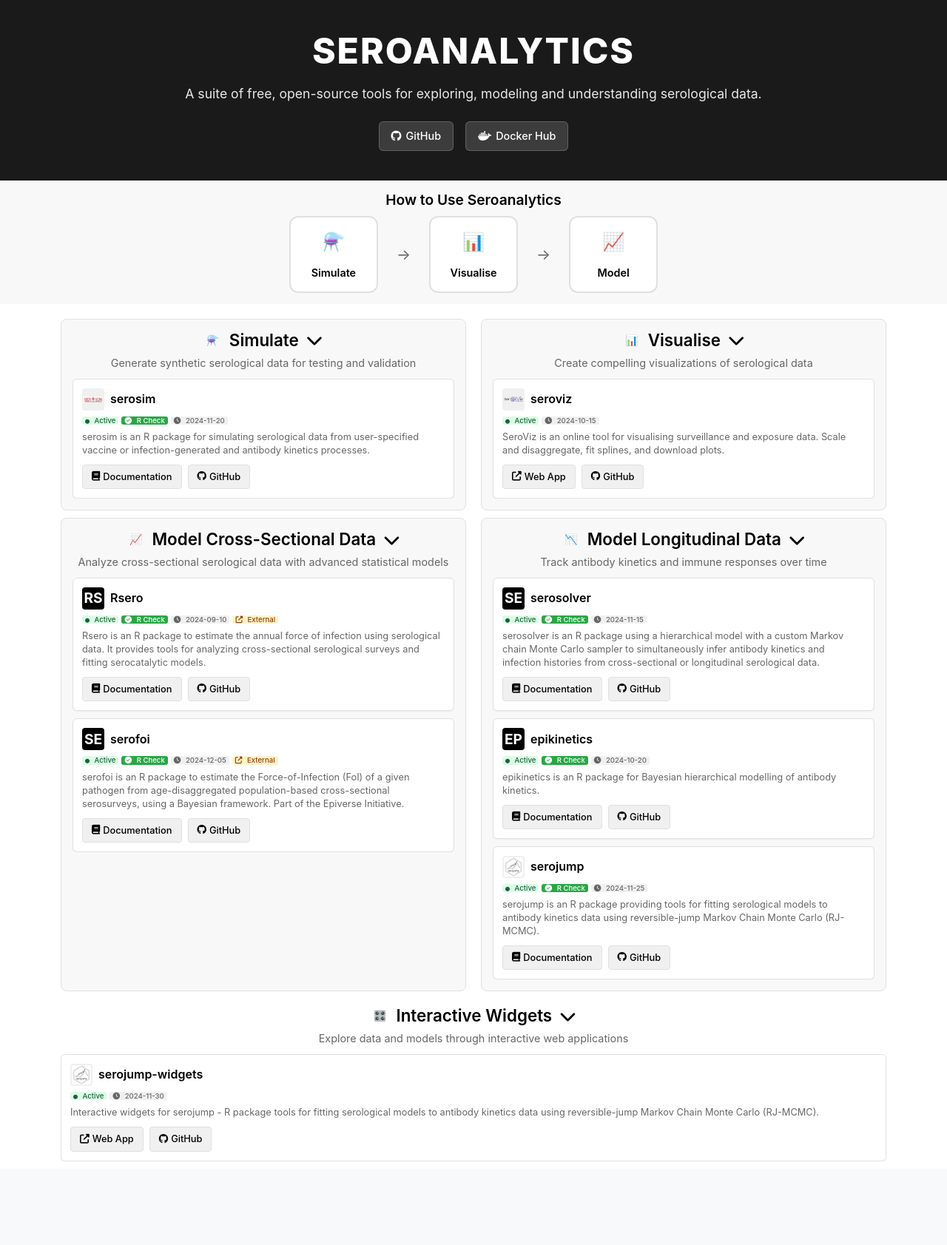
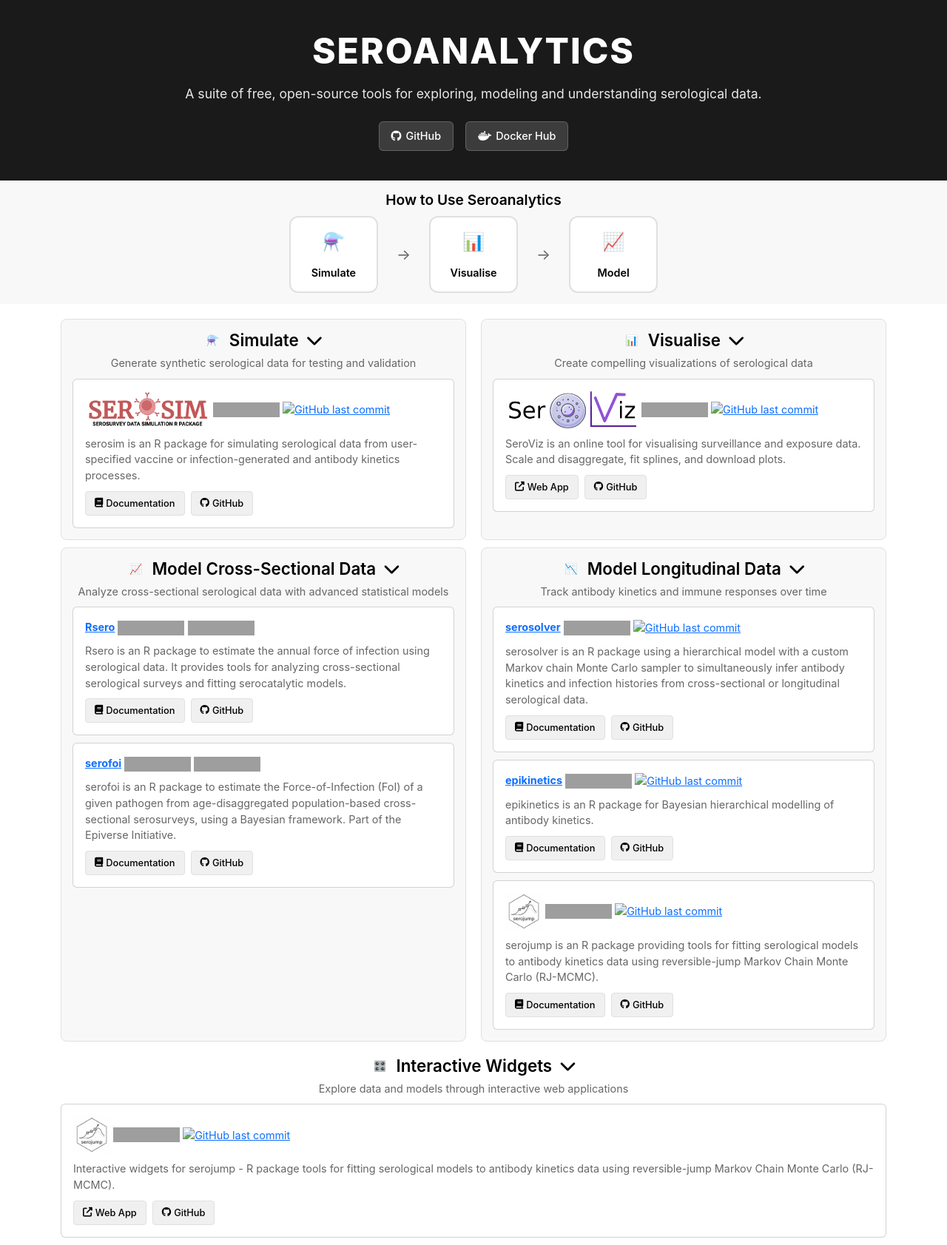
Before and after one commit to seroanalytics/seroanalytics.github.io, a Jekyll site: the page built from index.md, in a window 1280 px wide. Shown: the whole page at 74% size. Built offline with Jekyll 4.4.1, drawn with Linux system fonts in a browser that asks for light colours; before the commit the page ends 1580 px from its top, so only the background shows below that; grey boxes are pictures that could not be loaded.

Commit message:
Updated website

```diff
--- a/_includes/tool.html
+++ b/_includes/tool.html
@@ -1,44 +1,30 @@
-<div class="tool-card">
-    <div class="tool-header">
+<div class="card">
+    <div class="card-body">
+        <p class="card-text text-start">
             {% if tool.logo %}
-        <img src="assets/{{ tool.logo }}" alt="{{ tool.name }} logo" class="tool-logo">
+            <a href="{{ tool.docs | default: tool.web }}"><img
+                    src="assets/{{ tool.logo }}"
+                    alt="{{ tool.name }} logo"
+                    height="50"/></a>
             {% else %}
-        <div class="tool-logo" style="display: flex; align-items: center; justify-content: center; background: var(--primary-color); color: white; font-weight: 700; font-size: 1.2rem;">
-            {{ tool.name | slice: 0, 2 | upcase }}
-        </div>
+            <a href="{{ tool.docs | default: tool.web }}"><b>{{ tool.name }}</b></a>
             {% endif %}
-        <h3 class="tool-name">{{ tool.name }}</h3>
-    </div>
-
-           <div class="tool-badges">
-               <span class="badge badge-status">
-                   <i class="fas fa-circle" style="font-size: 6px; margin-right: 4px;"></i>
-                   Active
-               </span>
-               {% if tool.r_check %}
-               <span class="badge badge-rcheck">
-                   <i class="fas fa-check-circle" style="margin-right: 4px;"></i>
-                   R Check
-               </span>
+            <a href="https://www.repostatus.org/#active"><img
+                    src="https://www.repostatus.org/badges/latest/active.svg"
+                    alt="Project Status: Active – The project has reached a stable, usable state and is being actively developed."/></a>
+            {% if tool.external %}
+            <a href="{{ tool.gh_repo }}"><img
+                    alt="GitHub last commit"
+                    src="https://img.shields.io/github/last-commit/{{ tool.gh_repo | replace: 'https://github.com/', '' }}"></a>
+            {% else %}
+            <a href="https://github.com/seroanalytics/{{ tool.gh_repo }}"><img
+                    alt="GitHub last commit"
+                    src="https://img.shields.io/github/last-commit/seroanalytics/{{ tool.gh_repo }}"></a>
             {% endif %}
-               {% if tool.last_commit %}
-               <span class="badge badge-commit">
-                   <i class="fas fa-clock" style="margin-right: 4px;"></i>
-                   {{ tool.last_commit }}
-               </span>
-               {% endif %}
-               {% if tool.external %}
-               <span class="badge badge-external">
-                   <i class="fas fa-external-link-alt" style="margin-right: 4px;"></i>
-                   External
-               </span>
-               {% endif %}
-           </div>
-
-    <p class="tool-description">
+        </p>
+        <p class="card-text text-start">
             {{ tool.description }}
         </p>
-
         <div class="tool-links">
             {% if tool.docs %}
             <a href="{{ tool.docs }}" class="tool-link" target="_blank">
@@ -65,3 +51,4 @@
             {% endif %}
         </div>
     </div>
+</div>
--- a/_layouts/default.html
+++ b/_layouts/default.html
@@ -322,6 +322,13 @@
             color: white;
         }
 
+        .card-text {
+            font-size: 0.9rem;
+            line-height: 1.5;
+            color: var(--text-secondary);
+            margin-bottom: 10px;
+        }
+
         .tool-description {
             color: var(--text-secondary);
             line-height: 1.4;
```
Lines whose indentation alone changed are shown as unchanged.
